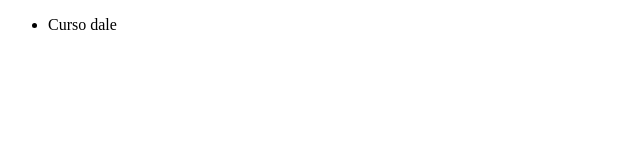
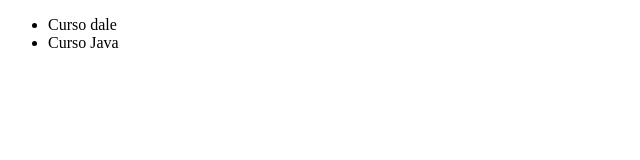
Before and after one commit to vinifillmann/alura-git, a plain HTML site: page index.html in a window 1280 px wide. Shown: the full height of the page, 0-640 px from the left. Drawn offline with Linux system fonts and the light colour scheme.

Commit message:
Adicionando curso java na lista

```diff
--- a/index.html
+++ b/index.html
@@ -9,6 +9,7 @@
 <body>
     <ul>
         <li>Curso dale</li>
+        <li>Curso Java</li>
     </ul>
 </body>
 </html>
```
